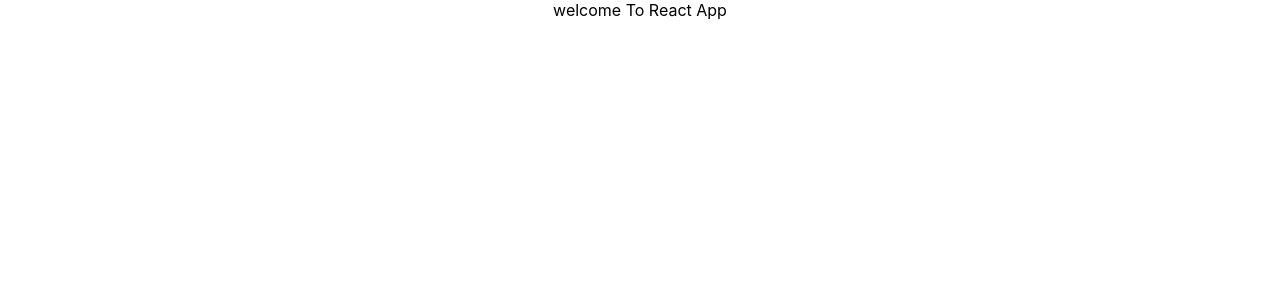
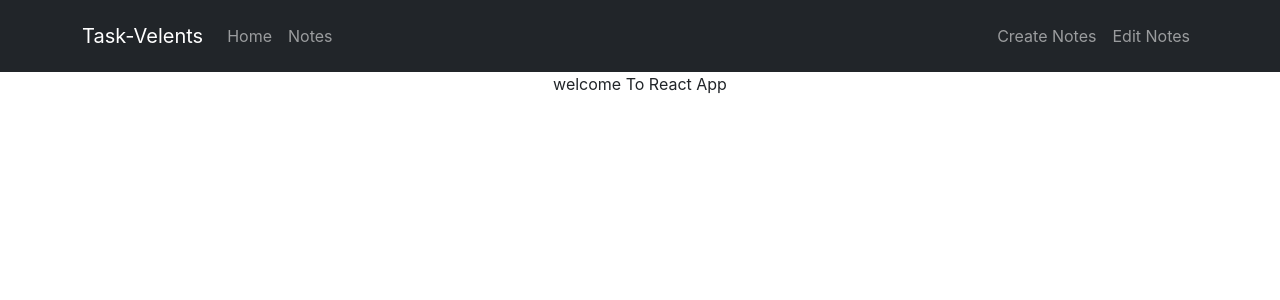
Before and after one commit to hossamabdulmagid/E2E, a React (Create React App) app in the folder e2e-frontend/: page / in a window 1280 px wide. Shown: the top 300 px of the page. Built offline with nearby package versions, Linux system fonts and the light colour scheme.

Commit message:
create navbar with bootstrap

```diff
--- a/e2e-frontend/package.json
+++ b/e2e-frontend/package.json
@@ -6,9 +6,14 @@
     "@testing-library/jest-dom": "^5.16.5",
     "@testing-library/react": "^13.4.0",
     "@testing-library/user-event": "^13.5.0",
+    "bootstrap": "^5.2.1",
     "react": "^18.2.0",
+    "react-bootstrap": "^2.5.0",
     "react-dom": "^18.2.0",
+    "react-router": "^6.4.1",
+    "react-router-dom": "^6.4.1",
     "react-scripts": "5.0.1",
+    "styled-components": "^5.3.6",
     "web-vitals": "^2.1.4"
   },
   "scripts": {
--- a/e2e-frontend/public/index.html
+++ b/e2e-frontend/public/index.html
@@ -1,20 +1,26 @@
 <!DOCTYPE html>
 <html lang="en">
 <head>
-    <meta charset="utf-8" />
-    <link rel="icon" href="%PUBLIC_URL%/favicon.ico" />
-    <meta name="viewport" content="width=device-width, initial-scale=1" />
-    <meta name="theme-color" content="#000000" />
+    <meta charset="utf-8"/>
+    <link rel="icon" href="%PUBLIC_URL%/favicon.ico"/>
+    <meta name="viewport" content="width=device-width, initial-scale=1"/>
+    <meta name="theme-color" content="#000000"/>
     <meta
             name="description"
             content="Web site created using create-react-app"
     />
-    <link rel="apple-touch-icon" href="%PUBLIC_URL%/logo192.png" />
+    <link rel="apple-touch-icon" href="%PUBLIC_URL%/logo192.png"/>
     <!--
       manifest.json provides metadata used when your web app is installed on a
       user's mobile device or desktop. See https://developers.google.com/web/fundamentals/web-app-manifest/
     -->
-    <link rel="manifest" href="%PUBLIC_URL%/manifest.json" />
+    <link rel="manifest" href="%PUBLIC_URL%/manifest.json"/>
+    <link
+            rel="stylesheet"
+            href="https://cdn.jsdelivr.net/npm/bootstrap@5.2.0-beta1/dist/css/bootstrap.min.css"
+            integrity="sha384-0evHe/X+R7YkIZDRvuzKMRqM+OrBnVFBL6DOitfPri4tjfHxaWutUpFmBp4vmVor"
+            crossorigin="anonymous"
+    />
     <!--
       Notice the use of %PUBLIC_URL% in the tags above.
       It will be replaced with the URL of the `public` folder during the build.
--- a/e2e-frontend/src/App.jsx
+++ b/e2e-frontend/src/App.jsx
@@ -1,10 +1,15 @@
 import './App.css';
+import NavigationBar from "./components/navbar/navbar.component";
 
 const App = () => {
     return (
-        <div className="App">
-            welcome To React App
-        </div>
+        <>
+            <NavigationBar/>
+
+            <div className="App">
+                welcome To React App
+            </div>
+        </>
     );
 }
 
--- /dev/null
+++ b/e2e-frontend/src/components/navbar/navbar.component.jsx
@@ -0,0 +1,33 @@
+import Container from 'react-bootstrap/Container';
+import Nav from 'react-bootstrap/Nav';
+import Navbar from 'react-bootstrap/Navbar';
+import {RapperNavigationBar} from './navbar.styles'
+
+const NavigationBar = () => {
+    return (
+        <RapperNavigationBar>
+            <header className={'header'}>
+                <Navbar collapseOnSelect expand="lg" bg="dark" variant="dark">
+                    <Container>
+                        <Navbar.Brand href="#home">Task-Velents</Navbar.Brand>
+                        <Navbar.Toggle aria-controls="responsive-navbar-nav"/>
+                        <Navbar.Collapse id="responsive-navbar-nav">
+                            <Nav className="me-auto">
+                                <Nav.Link href="#features">Home</Nav.Link>
+                                <Nav.Link href="#pricing">Notes</Nav.Link>
+                            </Nav>
+                            <Nav>
+                                <Nav.Link href="#deets">Create Notes</Nav.Link>
+                                <Nav.Link eventKey={2} href="#memes">
+                                    Edit Notes
+                                </Nav.Link>
+                            </Nav>
+                        </Navbar.Collapse>
+                    </Container>
+                </Navbar>
+            </header>
+        </RapperNavigationBar>
+    );
+}
+
+export default NavigationBar;
--- /dev/null
+++ b/e2e-frontend/src/components/navbar/navbar.styles.jsx
@@ -0,0 +1,8 @@
+import styled from 'styled-components';
+
+
+export const RapperNavigationBar = styled.div`
+  .header {
+    line-height: 40px;
+  }
+`;
```
Also changed, not shown: e2e-frontend/public/logo192.png (added), 1 other file (tests, documents, lock files or other folders). Lines whose indentation alone changed are shown as unchanged.
